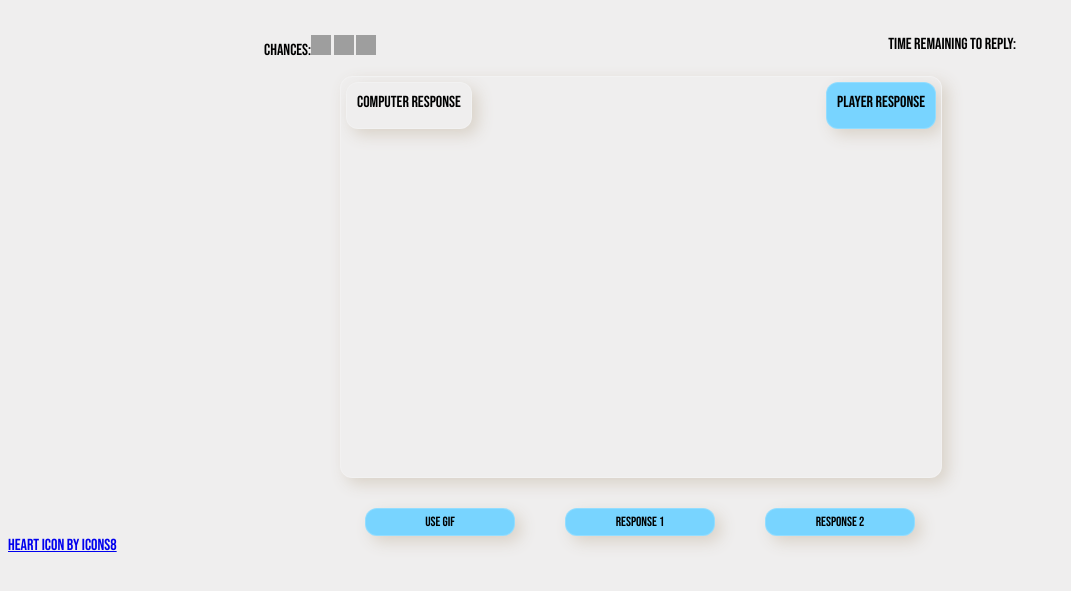
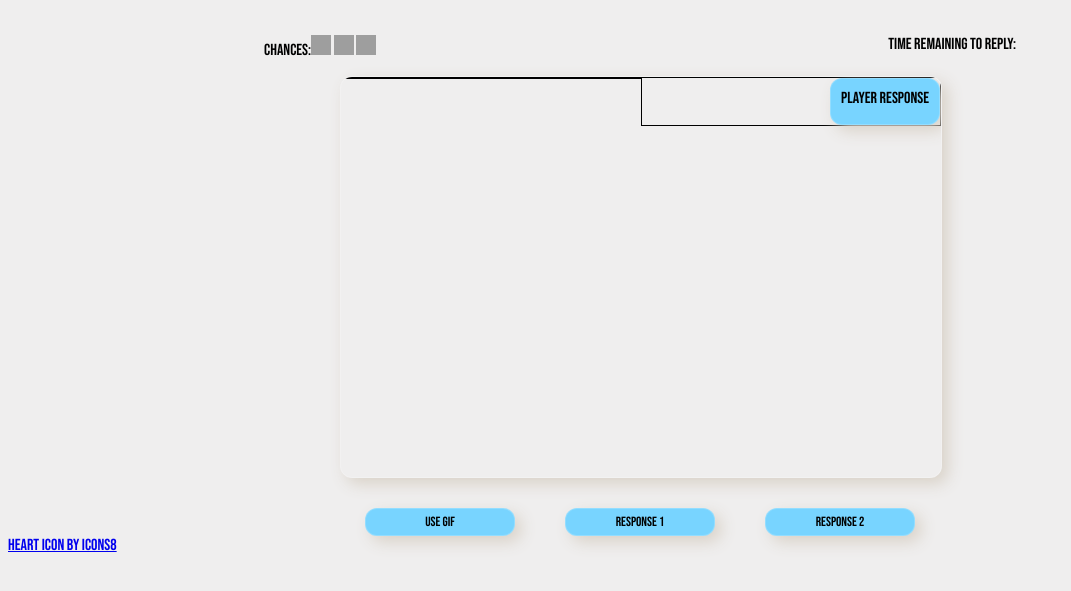
Before and after one commit to krabecb/SEI-Project-1, a plain HTML site: page index.html in a window 1280 px wide. Shown: the part 93-684 px from the top of the page, without its empty margins (0-1071 px from the left). Drawn offline with Linux system fonts and the light colour scheme; grey boxes are pictures that could not be loaded.

Commit message:
Per Reuben's request

```diff
--- a/css/style.css
+++ b/css/style.css
@@ -80,9 +80,10 @@ h1 {
 	box-shadow: 6px 6px 16px 0 rgba(217, 210, 200, 1);
 }
 
-#computer {
+/*#computer {
 	display: flex;
 	justify-content: flex-start;
+	flex-direction: column;
 	width: 300px;
 	border-radius: 12px;
 	padding-left: 5px;
@@ -96,11 +97,32 @@ h1 {
 	border-radius: 12px;
 	padding-right: 5px;
 	padding-top: 5px;
+}*/
+
+#player-text-separation {
+	display: flex;
+	justify-content: flex-end;
+	width: 800px;
+	height: min-content;
+	border: 1px solid black;
+}
+
+#computer-text-separation {
+	display: flex;
+	justify-content: flex-start;
+	width: 800px;
+	height: min-content;
+	border: 1px solid black;
 }
 
 .computer-response {
+	display: flex;
+	flex-direction: column;
+	width: max-content;
+	height: min-content;
 	padding: 10px;
-	height: 25px;
+	padding-top: 5px;
+	/*margin-top: 20px;*/
 	background-color: #EFEEEE;
 	border: 1px solid rgba(255, 255, 255, 0.20);
 	border-radius: 12px;
@@ -109,6 +131,9 @@ h1 {
 }
 
 .player-response {
+	display: flex;
+	justify-content: flex-end;
+	width: max-content;
 	padding: 10px;
 	height: 25px;
 	background-color: #78D4FF;
--- a/index.html
+++ b/index.html
@@ -23,13 +23,17 @@
 
 		<div id="text-container">
 
-			<div id="player">
-				<div class="player-response">Player Response</div>
-			</div>
 
-			<div id="computer">
-				<div class="computer-response">Computer Response</div>
-			</div>
+				<div id="player-text-separation">
+					<div class="player-response">Player Response</div>
+				</div>
+
+
+
+				<div id="computer-text-separation">
+					<!-- <div class="computer-response"></div> -->
+				</div>
+
 
 		</div>
 
--- a/js/app.js
+++ b/js/app.js
@@ -9,7 +9,14 @@ const game = {
 		"Okay, sorry. Sometimes I trip for no reason."
 	],
 
+	printMainQuestions: function() {
+		const mainQuestionDiv = document.createElement('div')
+		mainQuestionDiv.classList.add('computer-response')
+		mainQuestionDiv.innerText = this.mainQuestionArr[0]
 
+		const computerDiv = document.getElementById('computer-text-separation')
+		computerDiv.appendChild(mainQuestionDiv)
+	}
 
 }
 
```
